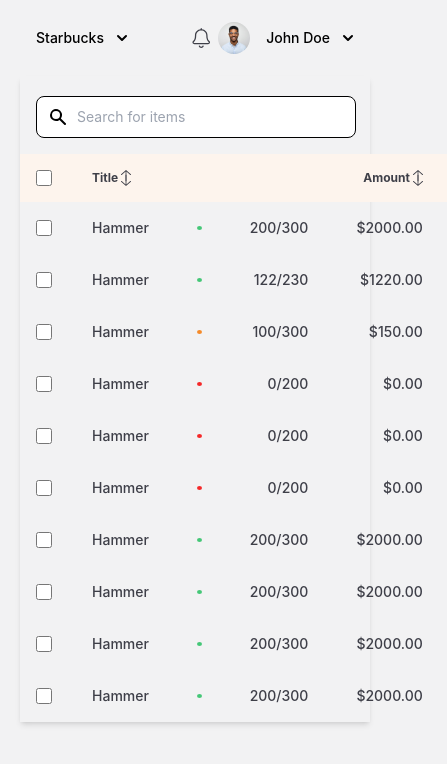
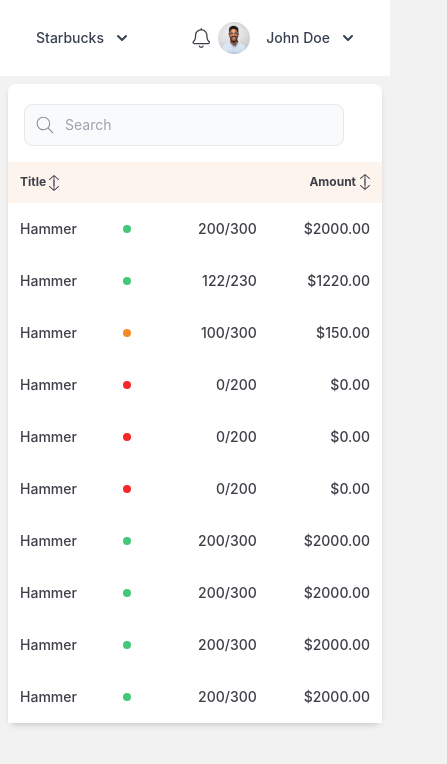
Before and after one commit to kamruz-zzaman/task-frontend, a React (Create React App) app: page / in a window 390 px wide. Shown: the top 764 px of the page, 447 px wide, since content can reach past the window. Built offline with nearby package versions, Linux system fonts and the light colour scheme.

Commit message:
inventory responsive make

```diff
--- a/src/Components/Dashboard/Inventory/Inventory.js
+++ b/src/Components/Dashboard/Inventory/Inventory.js
@@ -4,38 +4,33 @@ import doublearrow from "../../../asstes/Icon/duble-arrow.svg"
 import successdot from "../../../asstes/Icon/Ellipse 20.svg"
 import progressdot from "../../../asstes/Icon/Ellipse 2.svg"
 import outofspacedot from "../../../asstes/Icon/Ellipse 10.svg"
+import searchIcon from "../../../asstes/Icon/Vector.svg"
 const Inventory = () => {
     return (
         <>
-            <div className="mx-5">
-                <div className="relative  shadow-md sm:rounded-lg">
+            <div className="m-2 md:m-5">
+                <div className="relative bg-white  shadow-md rounded-lg">
                     <div className="p-4">
                         <label for="table-search" className="sr-only">Search</label>
                         <div className="relative mt-1">
                             <div className="absolute inset-y-0 left-0 flex items-center pl-3 pointer-events-none">
-                                <svg className="w-5 h-5 text-gray-500  " fill="currentColor" viewBox="0 0 20 20"
-                                    xmlns="http://www.w3.org/2000/svg">
-                                    <path fill-rule="evenodd"
-                                        d="M8 4a4 4 0 100 8 4 4 0 000-8zM2 8a6 6 0 1110.89 3.476l4.817 4.817a1 1 0 01-1.414 1.414l-4.816-4.816A6 6 0 012 8z"
-                                        clip-rule="evenodd"></path>
-                                </svg>
+                                <img src={searchIcon} alt="searchIcon" />
                             </div>
-                            <input type="text" id="table-search" className="bg-gray-50 border  text-sm rounded-lg focus:ring-blue-500 focus:border-blue-500 block w-80 pl-10 p-2.5 border-gray-600 placeholder-gray-400 " placeholder="Search for items" />
+                            <input type="search" id="table-search" className="bg-gray-50 border  text-sm rounded-lg  block w-80 pl-10 p-2.5 border-gray-200 focus:outline-none placeholder-gray-400 " placeholder="Search" />
                         </div>
                     </div>
                     <table className="w-full text-sm text-left font-medium text-tableText ">
                         <thead className="text-xs bg-tableHead">
                             <tr>
-                                <th scope="col" className="p-4">
-                                    <div className="flex items-center">
+                                <th scope="col" className="p-0 md:p-4">
+                                    <div className="hidden md:block">
                                         <input id="checkbox-all-search" type="checkbox" className="w-4 h-4" />
-                                        <label for="checkbox-all-search" className="sr-only">checkbox</label>
                                     </div>
                                 </th>
                                 <th scope="col" className="hidden md:block px-6 py-3">
                                     Date Updated <img src={bottomarrow} className="inline" alt="" />
                                 </th>
-                                <th scope="col" className="px-6 py-3">
+                                <th scope="col" className="px-3 md:px-6 py-3">
                                     Title <img src={doublearrow} className="inline" alt="" />
                                 </th>
                                 <th scope="col" className="px-6 py-4 hidden xl:block ">
@@ -51,24 +46,25 @@ const Inventory = () => {
                                 <th scope="col" className="text-right hidden xl:block px-6 py-3">
                                     Unit Price
                                 </th>
-                                <th scope="col" className="text-right px-6 py-3">
-                                    Amount <img src={doublearrow} className="inline" alt="" />
+                                <th scope="col" className="text-right px-3 md:px-6 py-3">
+                                    <div className='flex justify-end'>
+                                        Amount <img src={doublearrow} className="inline ml-1" alt="" />
+                                    </div>
                                 </th>
                             </tr>
                         </thead>
                         <tbody>
                             <tr
                                 className="bg-white hover:bg-tdHoverBg">
-                                <td className="w-4 p-4">
-                                    <div className="flex items-center">
-                                        <input id="checkbox-table-search-1" type="checkbox" className="w-4 h-4 " />
-                                        <label for="checkbox-table-search-1" className="sr-only">checkbox</label>
+                                <td className="md:w-4 p-0 md:p-4">
+                                    <div className="hidden md:block">
+                                        <input id="checkbox-table-search-1" type="checkbox" className="w-4 h-4" />
                                     </div>
                                 </td>
                                 <td className="hidden md:block px-6 py-4 whitespace-nowrap">
                                     11 Nov 2021
                                 </td>
-                                <td className="px-6 py-4">
+                                <td className="px-3 md:px-6 py-4">
                                     Hammer
                                 </td>
                                 <td className="hidden xl:block px-6 py-4">
@@ -85,22 +81,21 @@ const Inventory = () => {
                                 <td className="text-right hidden xl:block px-6 py-4">
                                     $10
                                 </td>
-                                <td className="text-right px-6 py-4">
+                                <td className="text-right px-3 md:px-6 py-4">
                                     $2000.00
                                 </td>
                             </tr>
                             <tr
                                 className="bg-white hover:bg-tdHoverBg">
-                                <td className="w-4 p-4">
-                                    <div className="flex items-center">
-                                        <input id="checkbox-table-search-2" type="checkbox" className="w-4 h-4" />
-                                        <label for="checkbox-table-search-2" className="sr-only">checkbox</label>
+                                <td className="md:w-4 p-0 md:p-4">
+                                    <div className="hidden md:block">
+                                        <input id="checkbox-table-search-1" type="checkbox" className="w-4 h-4" />
                                     </div>
                                 </td>
                                 <td className="hidden md:block px-6 py-4    whitespace-nowrap">
                                     10 Nov 2021
                                 </td>
-                                <td className="px-6 py-4">
+                                <td className="px-3 md:px-6 py-4">
                                     Hammer
                                 </td>
                                 <td className="hidden xl:block px-6 py-4">
@@ -117,22 +112,21 @@ const Inventory = () => {
                                 <td className="text-right hidden xl:block px-6 py-4">
                                     $10
                                 </td>
-                                <td className="text-right px-6 py-4">
+                                <td className="text-right px-3 md:px-6 py-4">
                                     $1220.00
                                 </td>
 
                             </tr>
                             <tr className="bg-white hover:bg-tdHoverBg">
-                                <td className="w-4 p-4">
-                                    <div className="flex items-center">
-                                        <input id="checkbox-table-search-3" type="checkbox" className="w-4 h-4 " />
-                                        <label for="checkbox-table-search-3" className="sr-only">checkbox</label>
+                                <td className="md:w-4 p-0 md:p-4">
+                                    <div className="hidden md:block">
+                                        <input id="checkbox-table-search-1" type="checkbox" className="w-4 h-4" />
                                     </div>
                                 </td>
                                 <td className="hidden md:block px-6 py-4     whitespace-nowrap">
                                     6 Nov 2021
                                 </td>
-                                <td className="px-6 py-4">
+                                <td className="px-3 md:px-6 py-4">
                                     Hammer
                                 </td>
                                 <td className="hidden xl:block px-6 py-4">
@@ -149,21 +143,20 @@ const Inventory = () => {
                                 <td className="text-right hidden xl:block px-6 py-4">
                                     $1.5
                                 </td>
-                                <td className="text-right px-6 py-4">
+                                <td className="text-right px-3 md:px-6 py-4">
                                     $150.00
                                 </td>
                             </tr>
                             <tr className="bg-white hover:bg-tdHoverBg">
-                                <td className="w-4 p-4">
-                                    <div className="flex items-center">
-                                        <input id="checkbox-table-search-3" type="checkbox" className="w-4 h-4" />
-                                        <label for="checkbox-table-search-3" className="sr-only">checkbox</label>
+                                <td className="md:w-4 p-0 md:p-4">
+                                    <div className="hidden md:block">
+                                        <input id="checkbox-table-search-1" type="checkbox" className="w-4 h-4" />
                                     </div>
                                 </td>
                                 <td className="hidden md:block px-6 py-4     whitespace-nowrap">
                                     28 Oct 2021
                                 </td>
-                                <td className="px-6 py-4">
+                                <td className="px-3 md:px-6 py-4">
                                     Hammer
                                 </td>
                                 <td className="hidden xl:block px-6 py-4">
@@ -180,21 +173,20 @@ const Inventory = () => {
                                 <td className="text-right hidden xl:block px-6 py-4">
                                     $10
                                 </td>
-                                <td className="text-right px-6 py-4">
+                                <td className="text-right px-3 md:px-6 py-4">
                                     $0.00
                                 </td>
                             </tr>
                             <tr className="bg-white hover:bg-tdHoverBg  ">
-                                <td className="w-4 p-4">
-                                    <div className="flex items-center">
-                                        <input id="checkbox-table-search-3" type="checkbox" className="w-4 h-4 " />
-                                        <label for="checkbox-table-search-3" className="sr-only">checkbox</label>
+                                <td className="md:w-4 p-0 md:p-4">
+                                    <div className="hidden md:block">
+                                        <input id="checkbox-table-search-1" type="checkbox" className="w-4 h-4" />
                                     </div>
                                 </td>
                                 <td className="hidden md:block px-6 py-4  whitespace-nowrap">
                                     22 Oct 2021
                                 </td>
-                                <td className="px-6 py-4">
+                                <td className="px-3 md:px-6 py-4">
                                     Hammer
                                 </td>
                                 <td className="hidden xl:block px-6 py-4">
@@ -211,21 +203,20 @@ const Inventory = () => {
                                 <td className="text-right hidden xl:block px-6 py-4">
                                     $10
                                 </td>
-                                <td className="text-right px-6 py-4">
+                                <td className="text-right px-3 md:px-6 py-4">
                                     $0.00
                                 </td>
                             </tr>
                             <tr className="bg-white hover:bg-tdHoverBg  ">
-                                <td className="w-4 p-4">
-                                    <div className="flex items-center">
-                                        <input id="checkbox-table-search-3" type="checkbox" className="w-4 h-4 " />
-                                        <label for="checkbox-table-search-3" className="sr-only">checkbox</label>
+                                <td className="md:w-4 p-0 md:p-4">
+                                    <div className="hidden md:block">
+                                        <input id="checkbox-table-search-1" type="checkbox" className="w-4 h-4" />
                                     </div>
                                 </td>
                                 <td className="hidden md:block px-6 py-4 whitespace-nowrap">
                                     16 Oct 2021
                                 </td>
-                                <td className="px-6 py-4">
+                                <td className="px-3 md:px-6 py-4">
                                     Hammer
                                 </td>
                                 <td className="hidden xl:block px-6 py-4">
@@ -242,22 +233,21 @@ const Inventory = () => {
                                 <td className="text-right hidden xl:block px-6 py-4">
                                     $10
                                 </td>
-                                <td className="text-right px-6 py-4">
+                                <td className="text-right px-3 md:px-6 py-4">
                                     $0.00
                                 </td>
                             </tr>
                             <tr
                                 className="bg-white hover:bg-tdHoverBg">
-                                <td className="w-4 p-4">
-                                    <div className="flex items-center">
+                                <td className="md:w-4 p-0 md:p-4">
+                                    <div className="hidden md:block">
                                         <input id="checkbox-table-search-1" type="checkbox" className="w-4 h-4" />
-                                        <label for="checkbox-table-search-1" className="sr-only">checkbox</label>
                                     </div>
                                 </td>
                                 <td className="hidden md:block px-6 py-4   whitespace-nowrap">
                                     9 Oct 2021
                                 </td>
-                                <td className="px-6 py-4">
+                                <td className="px-3 md:px-6 py-4">
                                     Hammer
                                 </td>
                                 <td className="hidden xl:block px-6 py-4">
@@ -274,22 +264,21 @@ const Inventory = () => {
                                 <td className="text-right hidden xl:block px-6 py-4">
                                     $10
                                 </td>
-                                <td className="text-right px-6 py-4">
+                                <td className="text-right px-3 md:px-6 py-4">
                                     $2000.00
                                 </td>
                             </tr>
                             <tr
                                 className="bg-white hover:bg-tdHoverBg">
-                                <td className="w-4 p-4">
-                                    <div className="flex items-center">
+                                <td className="md:w-4 p-0 md:p-4">
+                                    <div className="hidden md:block">
                                         <input id="checkbox-table-search-1" type="checkbox" className="w-4 h-4" />
-                                        <label for="checkbox-table-search-1" className="sr-only">checkbox</label>
                                     </div>
                                 </td>
                                 <td className="hidden md:block px-6 py-4   whitespace-nowrap">
                                     5 Oct 2021
                                 </td>
-                                <td className="px-6 py-4">
+                                <td className="px-3 md:px-6 py-4">
                                     Hammer
                                 </td>
                                 <td className="hidden xl:block px-6 py-4">
@@ -306,22 +295,21 @@ const Inventory = () => {
                                 <td className="text-right hidden xl:block px-6 py-4">
                                     $10
                                 </td>
-                                <td className="text-right px-6 py-4">
+                                <td className="text-right px-3 md:px-6 py-4">
                                     $2000.00
                                 </td>
                             </tr>
                             <tr
                                 className="bg-white hover:bg-tdHoverBg">
-                                <td className="w-4 p-4">
-                                    <div className="flex items-center">
-                                        <input id="checkbox-table-search-1" type="checkbox" className="w-4 h-4 " />
-                                        <label for="checkbox-table-search-1" className="sr-only">checkbox</label>
+                                <td className="md:w-4 p-0 md:p-4">
+                                    <div className="hidden md:block">
+                                        <input id="checkbox-table-search-1" type="checkbox" className="w-4 h-4" />
                                     </div>
                                 </td>
                                 <td className="hidden md:block px-6 py-4   whitespace-nowrap">
                                     1 Oct 2021
                                 </td>
-                                <td className="px-6 py-4">
+                                <td className="px-3 md:px-6 py-4">
                                     Hammer
                                 </td>
                                 <td className="hidden xl:block px-6 py-4">
@@ -338,22 +326,21 @@ const Inventory = () => {
                                 <td className="text-right hidden xl:block px-6 py-4">
                                     $10
                                 </td>
-                                <td className="text-right px-6 py-4">
+                                <td className="text-right px-3 md:px-6 py-4">
                                     $2000.00
                                 </td>
                             </tr>
                             <tr
                                 className="bg-white hover:bg-tdHoverBg">
-                                <td className="w-4 p-4">
-                                    <div className="flex items-center">
+                                <td className="md:w-4 p-0 md:p-4">
+                                    <div className="hidden md:block">
                                         <input id="checkbox-table-search-1" type="checkbox" className="w-4 h-4" />
-                                        <label for="checkbox-table-search-1" className="sr-only">checkbox</label>
                                     </div>
                                 </td>
                                 <td className="hidden md:block px-6 py-4   whitespace-nowrap">
                                     23 Sep 2021
                                 </td>
-                                <td className="px-6 py-4">
+                                <td className="px-3 md:px-6  py-4">
                                     Hammer
                                 </td>
                                 <td className="hidden xl:block px-6 py-4">
@@ -370,7 +357,7 @@ const Inventory = () => {
                                 <td className="text-right hidden xl:block px-6 py-4">
                                     $10
                                 </td>
-                                <td className="text-right px-6 py-4">
+                                <td className="text-right px-3 md:px-6 py-4">
                                     $2000.00
                                 </td>
                             </tr>
--- a/tailwind.config.js
+++ b/tailwind.config.js
@@ -3,12 +3,13 @@ module.exports = {
     "./src/**/*.{js,jsx,ts,tsx}",
   ],
   theme: {
-    colors: {
-      'tableHead': '#FDF4ED',
-      'tableText': "#3E3F48",
-      'tdHoverBg': "#EFFBF0"
+    extend: {
+      colors: {
+        'tableHead': '#FDF4ED',
+        'tableText': "#3E3F48",
+        'tdHoverBg': "#EFFBF0"
+      }
     },
-    extend: {},
   },
   plugins: [],
 }
```
